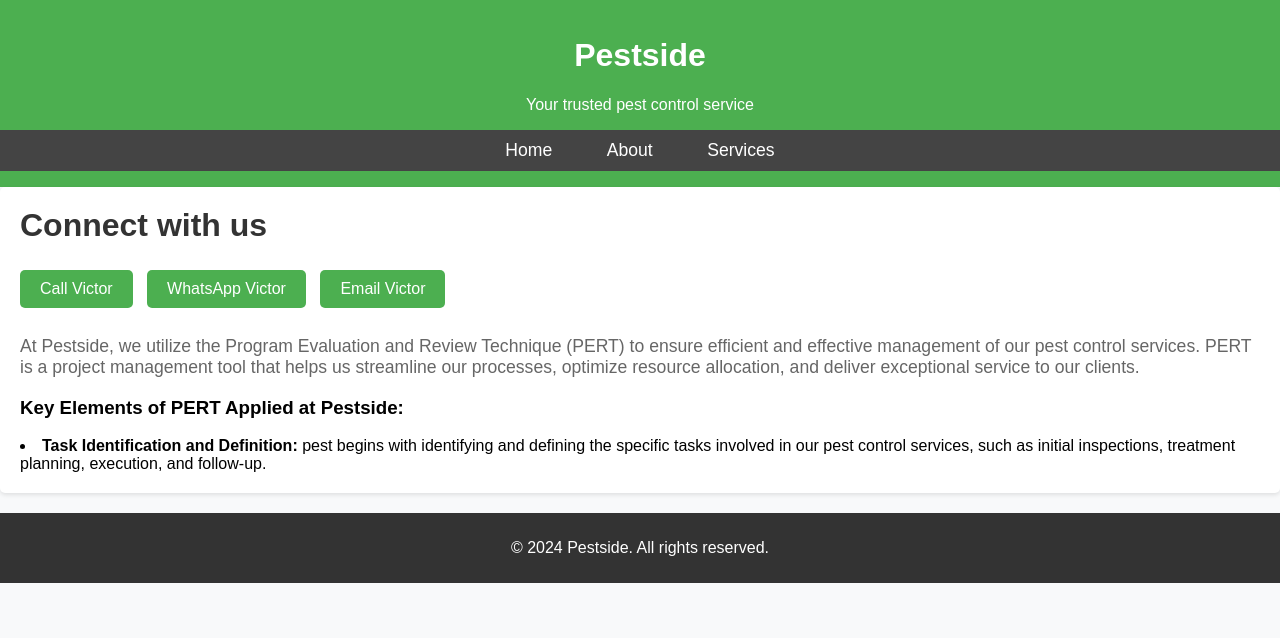
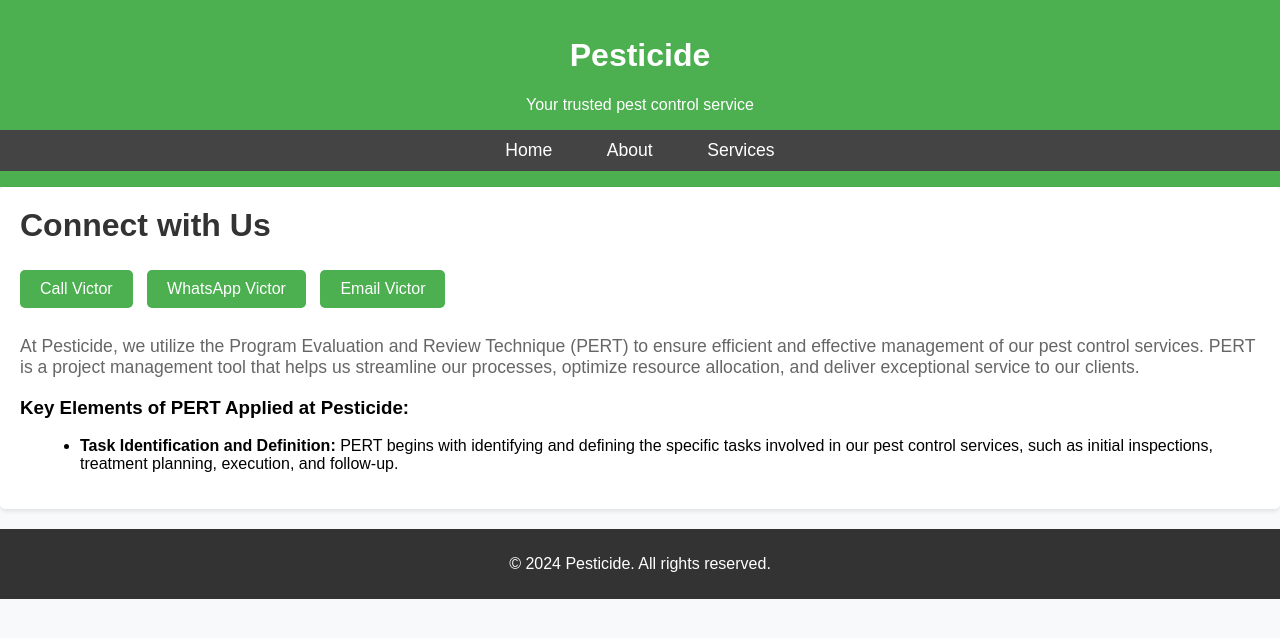
Before and after one commit to metroliv/Pestside, a plain HTML site: page index.html in a window 1280 px wide. Both pictures are taken after a click on the link "About". Drawn offline with Linux system fonts and the light colour scheme.

Commit message:
Update index.html

```diff
--- a/index.html
+++ b/index.html
@@ -3,40 +3,31 @@
 <head>
     <meta charset="UTF-8">
     <meta name="viewport" content="width=device-width, initial-scale=1.0">
-    <title>Pestside Advertising Platform</title>
+    <title>Pesticide Advertising Platform</title>
     <link rel="stylesheet" href="styles.css">
 </head>
 <body>
     <header>
-        <h1>Pestside</h1>
+        <h1>Pesticide</h1>
         <p>Your trusted pest control service</p>
-
-
         <nav class="menu1">
             <ul class="menu-bar">
                 <li><a href="#" data-target="home">Home</a></li>
                 <li><a href="#" data-target="about">About</a></li>
                 <li><a href="#" data-target="services">Services</a></li>
-
             </ul>
         </nav>
     </header>
     <main>
-        <section id="home" class="content-section"  >
-
-            <h2>Why Choose Pestside?</h2>
+        <section id="home" class="content-section">
+            <h2>Why Choose Pesticide?</h2>
             <p>We provide top-notch pest control services to keep your home and office pest-free. Our team of experts uses safe and effective methods to ensure your environment is clean and healthy.</p>
-            <img src="pestside.jpg" alt="Pestside Services">
-
-
-            <h2>Connect with us</h2>
-            <a href="tel:+254799553357" class="connect-button">Call </a>
-            <a href="https://wa.me/+254799553357" class="connect-button">WhatsApp </a>
-            <a href="mailto:victormuinge@gmail.com" class="connect-button">Email </a>
-
+            <img src="pestside.jpg" alt="Pesticide Services">
+            <h2>Connect with Us</h2>
+            <a href="tel:+254799553357" class="connect-button">Call</a>
+            <a href="https://wa.me/+254799553357" class="connect-button">WhatsApp</a>
+            <a href="mailto:victormuinge@gmail.com" class="connect-button">Email</a>
         </section>
-
-
         <section id="services" class="content-section" style="display: none;">
             <div class="menu2">
                 <nav>
@@ -47,26 +38,20 @@
                         <button><li><a href="#" data-target="rodent">Rodent Control</a></li></button>
                         <button><li><a href="#" data-target="insect">Insect Control</a></li></button>
                     </ul>
-
                 </nav>
             </div>
         </section>
-
-
-
         <section id="residential" class="content-section" style="display: none;">
             <h2>Residential Pest Control</h2>
             <p>Our residential pest control services ensure your home remains free of pests. We offer customized plans based on specific pest issues and home conditions, using safe and eco-friendly treatments.</p>
             <!-- Add more details and images as needed -->
         </section>
-
-        <section id="commercial" class="content-section"style="display: none;">
+        <section id="commercial" class="content-section" style="display: none;">
             <h2>Commercial Pest Control</h2>
             <p>Our commercial pest control services cater to businesses, offices, and industrial facilities. We ensure compliance with health and safety regulations while providing discreet service to avoid disruption.</p>
             <!-- Add more details and images as needed -->
         </section>
-
-        <section id="termite" class="content-section"style="display: none;">
+        <section id="termite" class="content-section" style="display: none;">
             <h2>Termite Control</h2>
             <p>Termites can cause severe structural damage to your home or business if left untreated. Our termite control services include:</p>
             <ul>
@@ -85,12 +70,9 @@
             </ul>
             <img src="termite.jpg" alt="Termite Control">
             <img src="termite-control.jpg" alt="Termite Control">
-
             <img src="termite-control2.jpg" alt="Termite Control">
         </section>
-
-
-        <section id="rodent" class="content-section"style="display: none;">
+        <section id="rodent" class="content-section" style="display: none;">
             <h2>Rodent Control</h2>
             <p>Rodents can be a serious problem for both residential and commercial properties. Our rodent control services include:</p>
             <ul>
@@ -109,8 +91,7 @@
             </ul>
             <img src="rodent-control.jpg" alt="Rodent Control">
         </section>
-
-        <section id="insect" class="content-section"style="display: none;">
+        <section id="insect" class="content-section" style="display: none;">
             <h2>Insect Control</h2>
             <p>Insects can be a nuisance and pose health risks to your family or employees. Our insect control services include:</p>
             <ul>
@@ -130,10 +111,6 @@
             <img src="insect-control.jpg" alt="Insect Control">
             <img src="insect.jpg" alt="Insect Control">
         </section>
-
-
-
-
         <section class="contact-form content-section" style="display: none;">
             <h2>Contact Us</h2>
             <form id="contactForm">
@@ -146,22 +123,20 @@
                 <button type="submit">Submit</button>
             </form>
         </section>
-
-
-         <section id="about" class="content-section"style="display: none;">
-            <h2>Connect with us</h2>
+        <section id="about" class="content-section" style="display: none;">
+            <h2>Connect with Us</h2>
             <a href="tel:+254799553357" class="connect-button">Call Victor</a>
             <a href="https://wa.me/+254799553357" class="connect-button">WhatsApp Victor</a>
             <a href="mailto:victormuinge@gmail.com" class="connect-button">Email Victor</a>
-            <p>At Pestside, we utilize the Program Evaluation and Review Technique (PERT) to ensure efficient and effective management of our pest control services. PERT is a project management tool that helps us streamline our processes, optimize resource allocation, and deliver exceptional service to our clients.</p>
-            <h3>Key Elements of PERT Applied at Pestside:</h3>
-            <li><strong>Task Identification and Definition:</strong>
-            pest begins with identifying and defining the specific tasks involved in our pest control services, such as initial inspections, treatment planning, execution, and follow-up.</li>
+            <p>At Pesticide, we utilize the Program Evaluation and Review Technique (PERT) to ensure efficient and effective management of our pest control services. PERT is a project management tool that helps us streamline our processes, optimize resource allocation, and deliver exceptional service to our clients.</p>
+            <h3>Key Elements of PERT Applied at Pesticide:</h3>
+            <ul>
+                <li><strong>Task Identification and Definition:</strong> PERT begins with identifying and defining the specific tasks involved in our pest control services, such as initial inspections, treatment planning, execution, and follow-up.</li>
+            </ul>
         </section>
-
     </main>
     <footer>
-        <p>&copy; 2024 Pestside. All rights reserved.</p>
+        <p>&copy; 2024 Pesticide. All rights reserved.</p>
     </footer>
     <script src="script.js"></script>
 </body>
```
Lines whose indentation alone changed are shown as unchanged.
